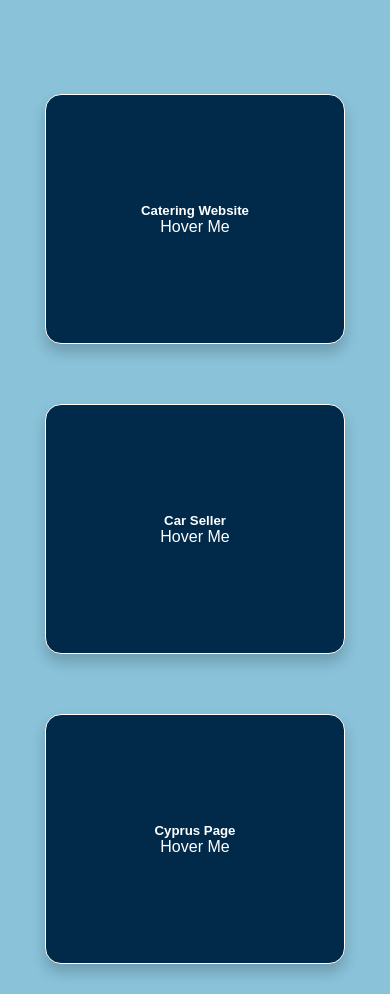
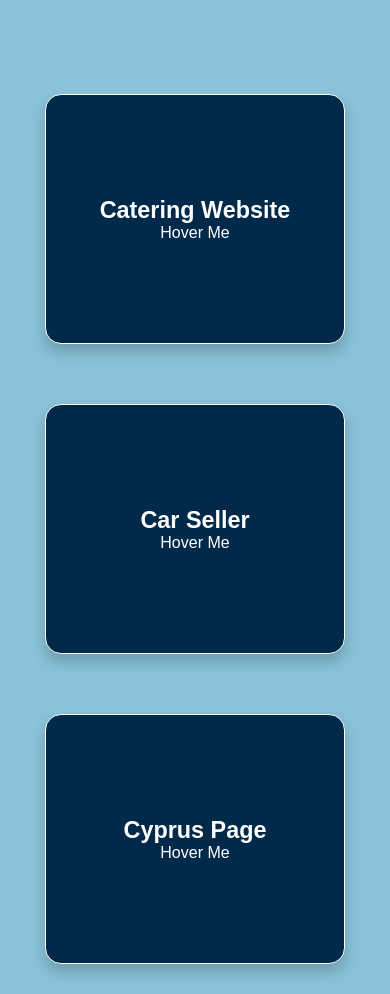
Before and after one commit to AndreiZg/My-Portfolio, a Python web app: template templates/project.html in a window 390 px wide. Shown: the part 445-1439 px from the top of the page. Run offline with Jinja, Linux system fonts and the light colour scheme; the template is opened without the code that fills it, so the values that code supplies are empty.

Commit message:
fixing project page responsive bugs

```diff
--- a/templates/project.css
+++ b/templates/project.css
@@ -166,7 +166,7 @@ nav a {
   .flip-card-back {
     color: white;
     transform: rotateY(180deg);
-    z-index: -1;
+    z-index: 2;
   }
 
   .first{
@@ -405,6 +405,14 @@ nav a {
         width: 400px;
     }
 
+    .flip-card-back h1{
+        font-size: 8vw;
+    }
+
+    .flip-card-front h1{
+        font-size: 6vw;
+    }
+
 }
 
 @media (max-width: 510px) {
--- a/templates/project.html
+++ b/templates/project.html
@@ -65,7 +65,7 @@
                                     <h1 class="title">Car Seller</h1>
                                     <p>Hover Me</p>
                                 </div>
-                                <div class="flip-card-back">
+                                <div class="flip-card-back second">
                                     <h1 class="title">Coming soon...</h1>
                                     <p> </p>
                                 </div>
```
